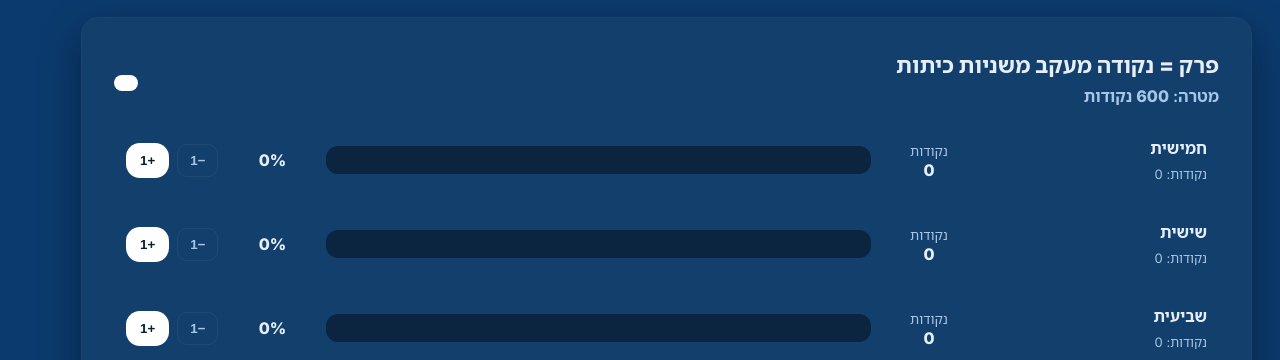
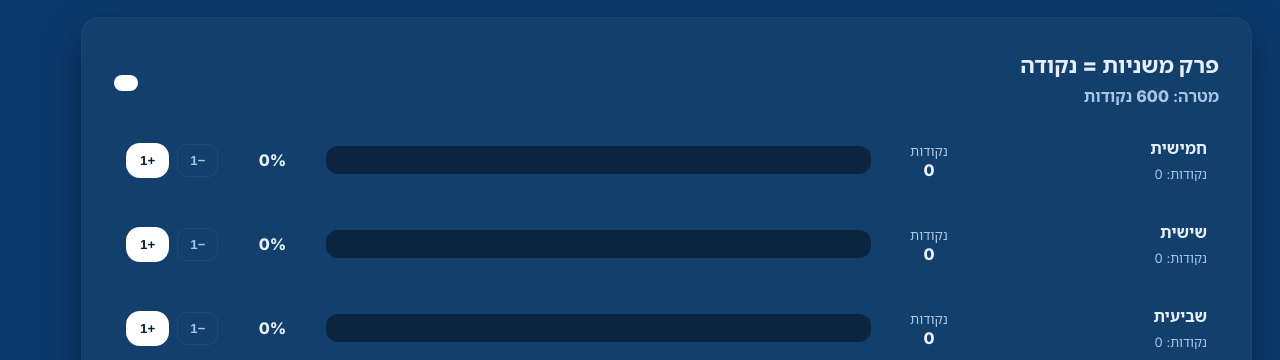
Before and after one commit to Katzover/points, a plain HTML site: page index.html in a window 1280 px wide. Shown: the top 360 px of the page. Drawn offline with Linux system fonts and the light colour scheme.

Commit message:
Update header title in index.html

```diff
--- a/index.html
+++ b/index.html
@@ -13,7 +13,7 @@
   <main class="app">
     <header>
       <div class="header-title">
-        <h1>פרק = נקודה מעקב משניות כיתות</h1>
+        <h1>פרק משניות = נקודה</h1>
         <p class="subtitle">מטרה: <strong id="limitLabel">600</strong> נקודות</p>
       </div>
       <div id="encouragement" class="encouragement" aria-live="polite" aria-atomic="true"></div>
```
